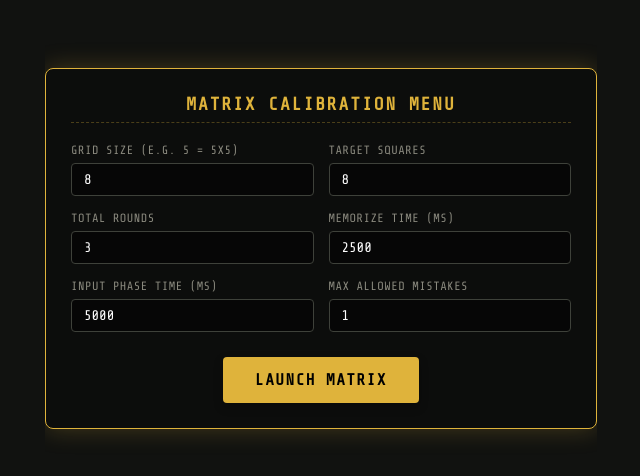
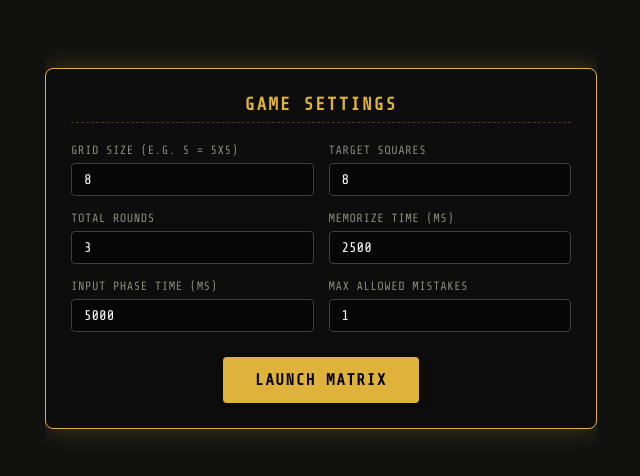
Before and after one commit to qrim128/memorize, a plain HTML site: page index.html in a window 1280 px wide. Shown: the part 152-628 px from the top of the page, without its empty margins (319-959 px from the left). Drawn offline with nearby package versions, Linux system fonts and the light colour scheme.

Commit message:
Update index.html

```diff
--- a/index.html
+++ b/index.html
@@ -399,7 +399,7 @@
 
     <!-- Web Launcher Control Deck with Menu Settings (Centered) -->
     <div class="standalone-control-deck" id="control-deck">
-        <div class="deck-title">Matrix Calibration Menu</div>
+        <div class="deck-title">Game Settings</div>
         <div class="settings-menu">
             <div class="setting-item">
                 <label for="cfg-grid-size">Grid Size (e.g. 5 = 5x5)</label>
```
